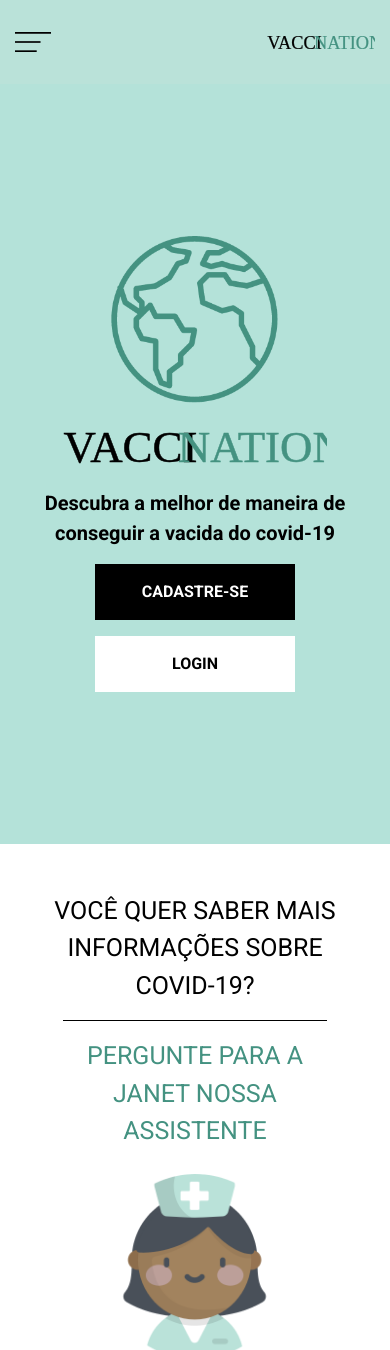
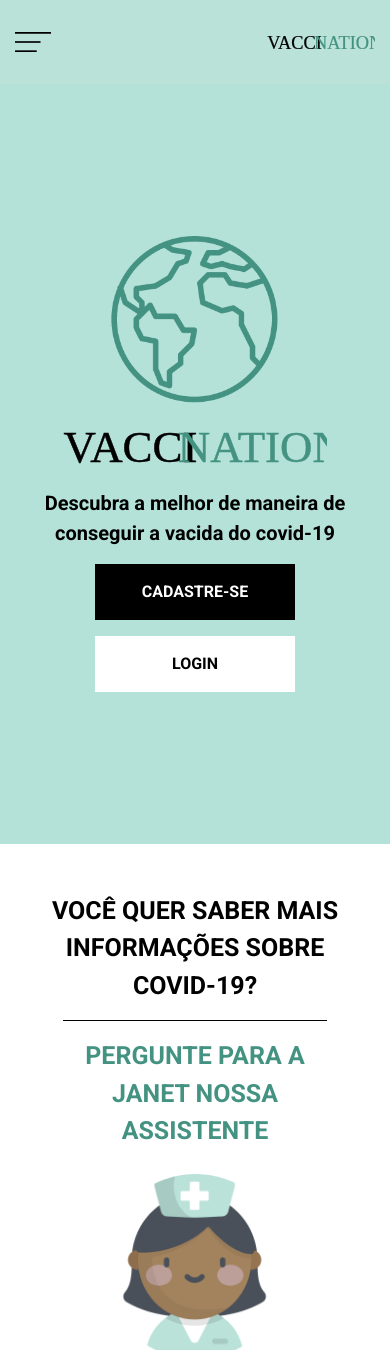
Before and after one commit to pricillacruz/call_for_code_hackathon, an Angular app in the folder frontend_angular/vaccination/: page /home in a window 390 px wide. Shown: the top 1350 px of the page. Built offline with nearby package versions, Linux system fonts and the light colour scheme.

Commit message:
finalizar versão mobile da home, footer e nav / 2

```diff
--- a/frontend_angular/vaccination/src/app/home/home.component.html
+++ b/frontend_angular/vaccination/src/app/home/home.component.html
@@ -8,9 +8,9 @@
     </div>
 </header>
 <main class="p-5 d-flex flex-column justify-content-center align-items-center">
-    <p class="font-roboto texto-preto text-center font-25 m-0" id="">VOCÊ QUER SABER MAIS INFORMAÇÕES SOBRE COVID-19?</p>
+    <p class="font-roboto texto-preto text-center font-25 m-0 negrito" id="">VOCÊ QUER SABER MAIS INFORMAÇÕES SOBRE COVID-19?</p>
     <span style="width: 90%; height: 1px; background-color: black;" class="my-3"></span>
-    <p class="font-roboto texto-azul-verde text-center font-25 mb-4" id="">PERGUNTE PARA A JANET NOSSA ASSISTENTE</p>
+    <p class="font-roboto texto-azul-verde text-center font-25 mb-4 negrito" id="">PERGUNTE PARA A JANET NOSSA ASSISTENTE</p>
     <img src="../../assets/img/Janet.png" alt="" id="janetHome" class="mb-4">
     <a href="" class="botaoAzul">COMEÇAR CONVERSA</a>
 </main>
--- a/frontend_angular/vaccination/src/styles.css
+++ b/frontend_angular/vaccination/src/styles.css
@@ -18,6 +18,12 @@
 }
 .texto-azul-verde {
     color: #449281;
+}
+
+/* peso da fonte */
+
+.negrito {
+    font-weight: bolder;
 }
 
 /* Tamanhos de texto */
```
